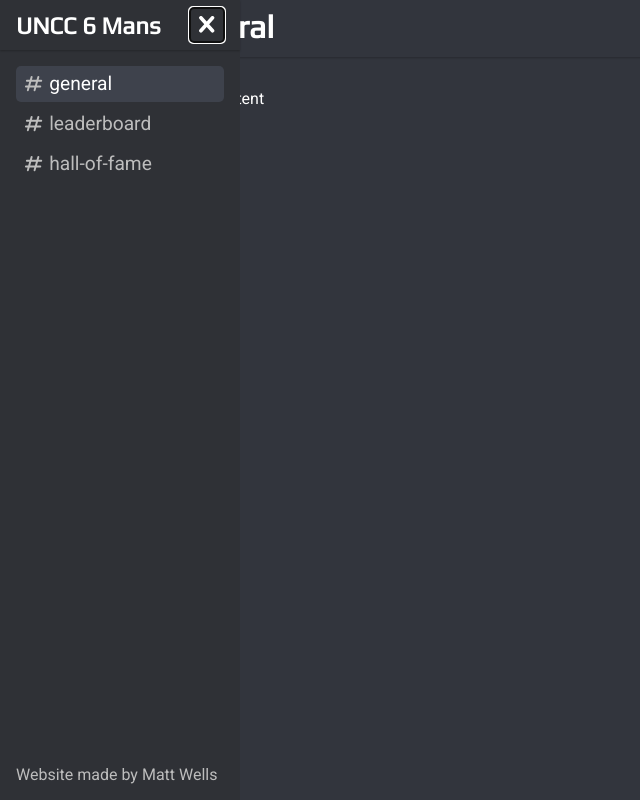
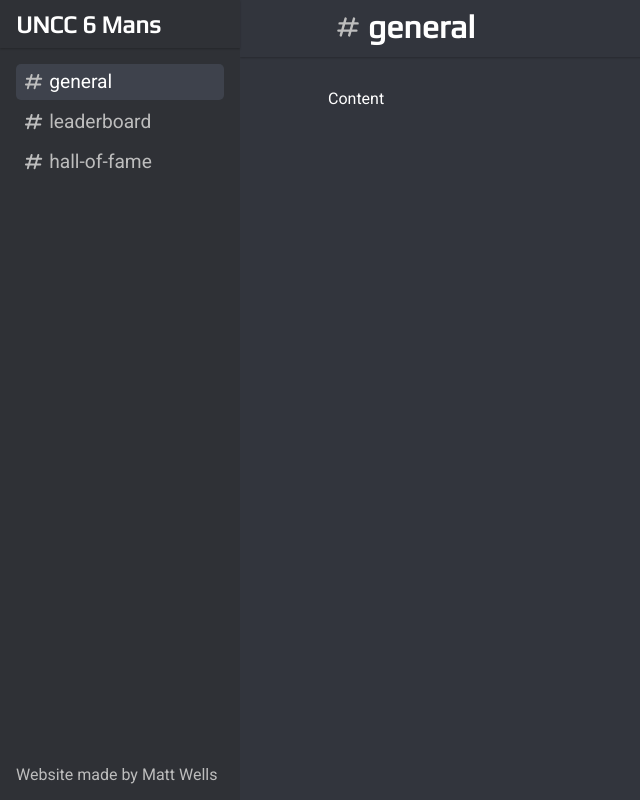
Before and after one commit to mattwells19/UNCC-SIX-MANS-WEB, a Next.js app: page / in a window 1280 px wide. Shown: the whole page, without its empty margins (0-640 px from the left). Built offline with nearby package versions, Linux system fonts and the light colour scheme.

Commit message:
Persistent if big enough viewport

```diff
--- a/components/Layout/Layout.module.scss
+++ b/components/Layout/Layout.module.scss
@@ -1,6 +1,8 @@
 @import "../../styles/breakpoints.scss";
 
 .main {
+  flex: 1;
+
   section {
     margin: auto;
     padding: 1rem 3rem;
@@ -11,3 +13,8 @@
     }
   }
 }
+
+.content {
+  display: flex;
+  height: 100vh;
+}
--- a/components/Layout/Layout.tsx
+++ b/components/Layout/Layout.tsx
@@ -1,14 +1,16 @@
 import { FC } from "react";
-import { NavbarProvider } from "../../contexts/NavBarContext";
+import { NavbarProvider } from "../../contexts/NavbarContext";
 import Navbar from "../Navbar";
 import styles from "./Layout.module.scss";
 
 const Layout: FC = ({ children }) => {
   return (
-    <NavbarProvider>
-      <Navbar />
-      <main className={styles.main}>{children}</main>
-    </NavbarProvider>
+    <div className={styles.content}>
+      <NavbarProvider>
+        <Navbar />
+        <main className={styles.main}>{children}</main>
+      </NavbarProvider>
+    </div>
   );
 };
 
--- a/components/Navbar/Navbar.module.scss
+++ b/components/Navbar/Navbar.module.scss
@@ -1,3 +1,5 @@
+@import "../../styles/breakpoints.scss";
+
 .hambugerMenu {
   position: absolute;
   top: 0.5rem;
@@ -5,27 +7,48 @@
 }
 
 .navbar {
-  position: absolute;
-  top: 0;
-  left: 0;
+  position: relative;
   height: 100%;
   background-color: var(--navBg);
   z-index: 2;
   width: 15rem;
-  transform: translateX(-100%);
   transition: transform ease-in 150ms;
+
+  @include responsive($maxWidth: 1200px) {
+    position: absolute;
+    top: 0;
+    left: 0;
+
+    transform: translateX(-100%);
+
+    & > div {
+      display: none;
+    }
+  }
 
   &.open {
     transform: translateX(0%);
+
+    & > div {
+      display: inherit;
+    }
   }
 
   .navHeader {
     padding: 0.5rem 1rem;
+    height: 3rem;
     display: flex;
     justify-content: space-between;
     gap: 6px;
     align-items: center;
     box-shadow: 0px 1px 2px rgba(0, 0, 0, 0.25);
+
+    button {
+      display: none;
+      @include responsive($maxWidth: 1200px) {
+        display: inherit;
+      }
+    }
 
     h1 {
       margin: 0;
--- a/components/Navbar/Navbar.tsx
+++ b/components/Navbar/Navbar.tsx
@@ -4,7 +4,7 @@ import styles from "./Navbar.module.scss";
 import NavLink from "../NavLink";
 import CloseIcon from "../../icons/CloseIcon";
 import IconButton from "../IconButton";
-import { useNavbar } from "../../contexts/NavBarContext";
+import { useNavbar } from "../../contexts/NavbarContext";
 
 const Navbar = () => {
   const { open, setOpen } = useNavbar();
@@ -17,9 +17,8 @@ const Navbar = () => {
   }, [open]);
 
   return (
-    <aside aria-hidden={!open} className={classNames(styles.navbar, {[styles.open]: open})}>
-      {open ? (
-        <>
+    <aside className={classNames(styles.navbar, {[styles.open]: open})}>
+      <div>
         <div className={styles.navHeader}>
           <h1>
             UNCC 6 Mans
@@ -48,8 +47,7 @@ const Navbar = () => {
           </ul>
         </nav>
         <span className={styles.credit}>Website made by Matt Wells</span>
-        </>
-      ) : null}
+      </div>
     </aside>
   );
 };
--- a/components/PageHeader/PageHeader.module.scss
+++ b/components/PageHeader/PageHeader.module.scss
@@ -10,6 +10,13 @@
 
   @include responsive {
     margin-bottom: 0.5rem;
+  }
+
+  button {
+    display: none;
+    @include responsive($maxWidth: 1200px) {
+      display: inherit;
+    }
   }
 
   div {
--- a/components/PageHeader/PageHeader.tsx
+++ b/components/PageHeader/PageHeader.tsx
@@ -2,7 +2,7 @@ import styles from "./PageHeader.module.scss";
 import Head from "next/head";
 import IconButton from "../IconButton";
 import HamburgerIcon from "../../icons/HamburgerIcon";
-import { useNavbar } from "../../contexts/NavBarContext";
+import { useNavbar } from "../../contexts/NavbarContext";
 import NavIcon from "../../icons/NavIcon";
 
 interface IPageHeaderProps {
--- a/contexts/NavbarContext.tsx
+++ b/contexts/NavbarContext.tsx
@@ -1,4 +1,4 @@
-import { createContext, Dispatch, FC, SetStateAction, useContext, useEffect, useState } from "react";
+import { createContext, Dispatch, FC, SetStateAction, useContext, useState } from "react";
 
 interface INavbarContextValue {
   open: boolean;
@@ -9,12 +9,6 @@ const NavbarContext = createContext<INavbarContextValue | null>(null);
 
 const NavbarProvider: FC = ({ children }) => {
   const [open, setOpen] = useState<boolean>(false);
-
-  useEffect(() => {
-    if (window && window.document.body.clientWidth > 1100) {
-      setOpen(true);
-    }
-  }, []);
 
   return (
     <NavbarContext.Provider value={{ open, setOpen }}>
--- a/styles/breakpoints.scss
+++ b/styles/breakpoints.scss
@@ -1,5 +1,5 @@
-@mixin responsive {
-  @media screen and (max-width: 600px) {
+@mixin responsive($maxWidth: 600px) {
+  @media screen and (max-width: $maxWidth) {
     @content;
   }
 }
```
Lines whose indentation alone changed are shown as unchanged.
